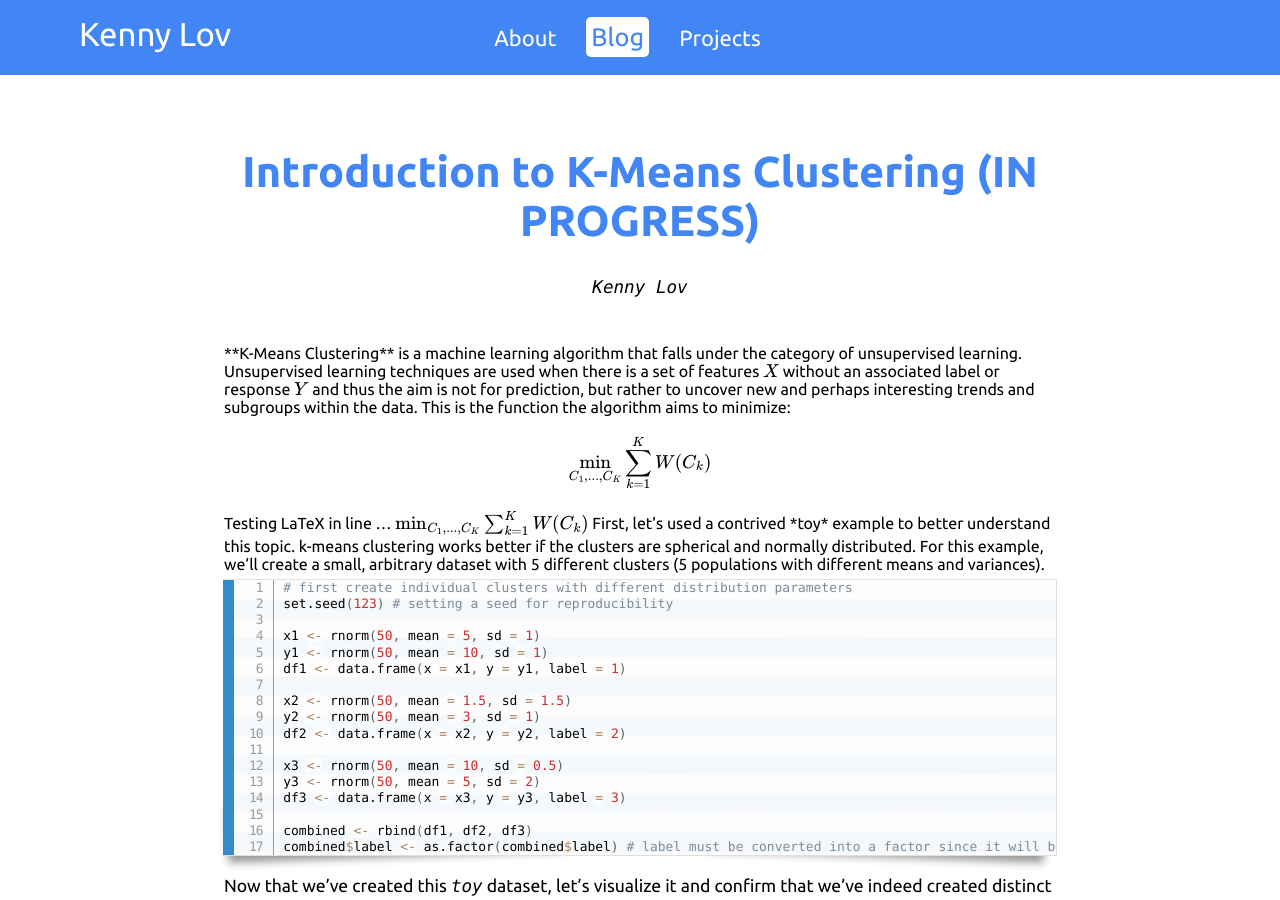
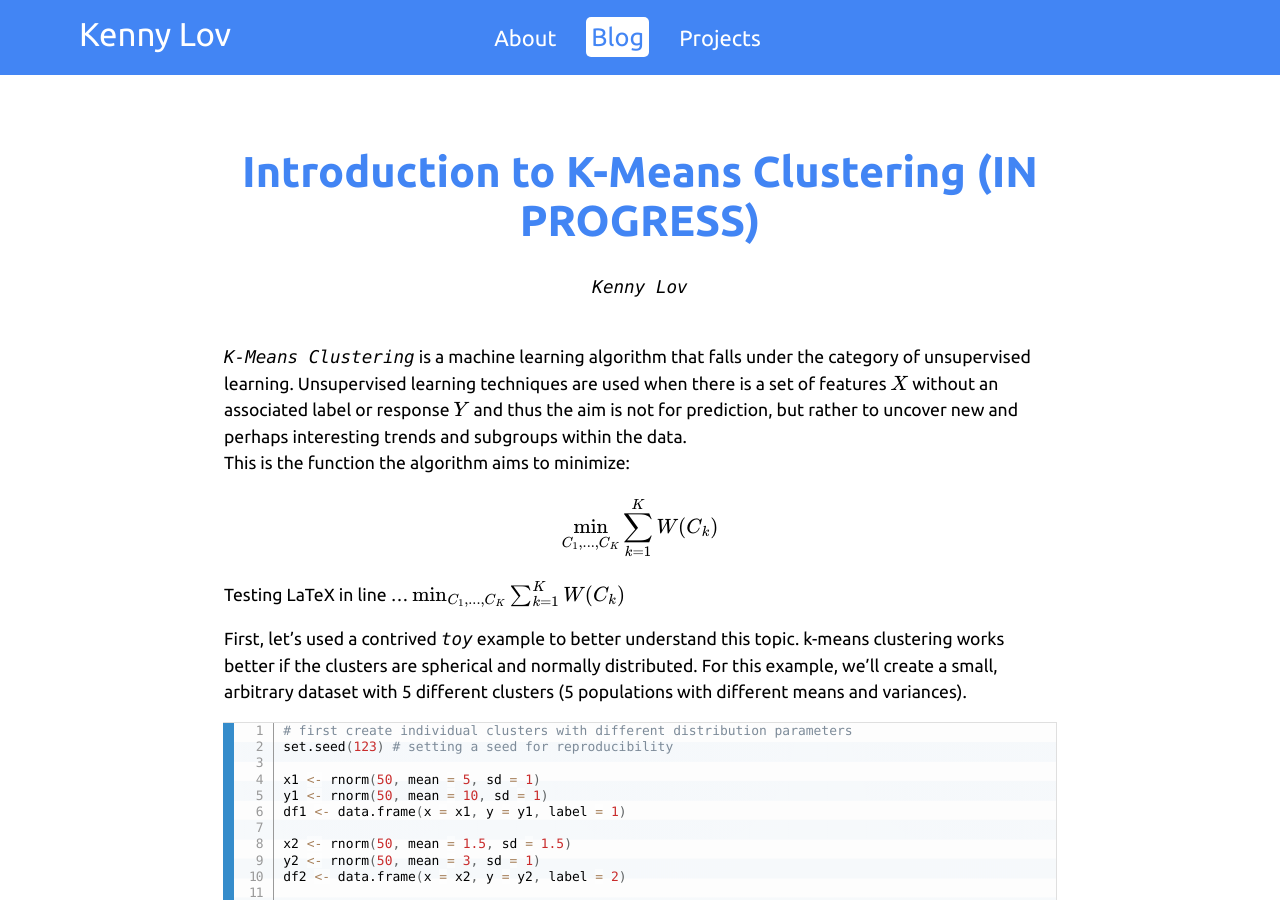
Before and after one commit to clfkenny/clfkenny.github.io, a Jekyll site: the page built from projects/kmeans_intro/index.md, in a window 1280 px wide and 900 px high. Built offline with Jekyll 4.4.1, drawn with Linux system fonts in a browser that asks for light colours; some web fonts are replaced; formulas are drawn with MathJax 3; our own code applies the rules of GitHub Pages for plain Markdown files.

Commit message:
updating kmeans

````diff
--- a/projects/kmeans_intro/index.md
+++ b/projects/kmeans_intro/index.md
@@ -15,20 +15,23 @@ layout: projects
 
 </p>
 
-<div>
+<p>
 
-**K-Means Clustering** is a machine learning algorithm that falls under
-the category of unsupervised learning. Unsupervised learning techniques
-are used when there is a set of features \(X\) without an associated
-label or response \(Y\) and thus the aim is not for prediction, but
-rather to uncover new and perhaps interesting trends and subgroups
-within the data.
+<i>K-Means Clustering</i> is a machine learning algorithm that falls
+under the category of unsupervised learning. Unsupervised learning
+techniques are used when there is a set of features \(X\) without an
+associated label or response \(Y\) and thus the aim is not for
+prediction, but rather to uncover new and perhaps interesting trends and
+subgroups within the data.
+
+<br>
 
 This is the function the algorithm aims to minimize:
-
 $$\min_{C_1,...,C_K}\sum^{K}_{k=1}W(C_k)$$
 
 Testing LaTeX in line … \(\min_{C_1,...,C_K}\sum^{K}_{k=1}W(C_k)\)
+
+</p>
 
 First, let’s used a contrived *toy* example to better understand this
 topic. k-means clustering works better if the clusters are spherical and
@@ -36,8 +39,6 @@ normally distributed. For this example, we’ll create a small, arbitrary
 dataset with 5 different clusters (5 populations with different means
 and
 variances).
-
-</div>
 
 ``` r
 # first create individual clusters with different distribution parameters
````
Also changed, not shown: projects/kmeans_intro/kmeans_intro.Rmd (+5 -6 lines), projects/kmeans_intro/images/plot1.png, projects/kmeans_intro/images/plot2.png, projects/kmeans_intro/images/plot3.png, projects/kmeans_intro/images/scree.png.
